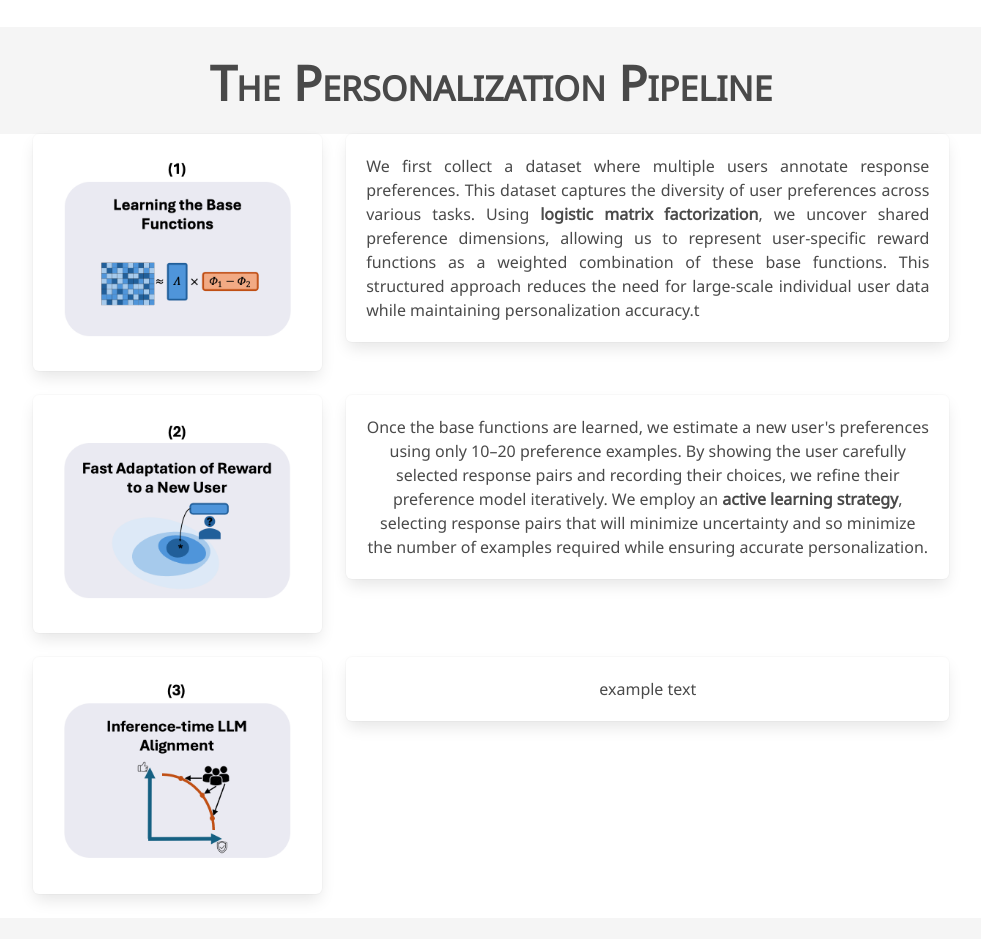
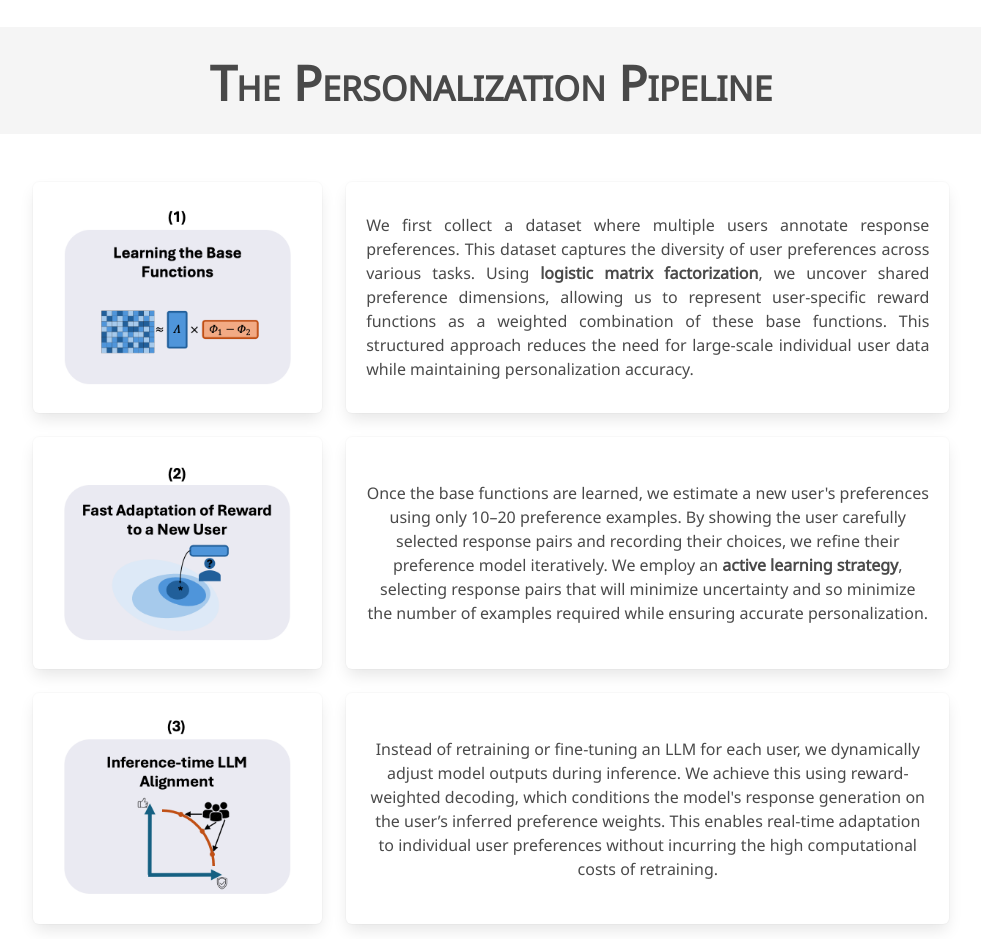
Before and after one commit to idanshen/PReF, a plain HTML site: page index.html in a window 1280 px wide. Shown: the part 1440-2379 px from the top of the page, without its empty margins (149-1130 px from the left). Drawn offline with nearby package versions, Linux system fonts and the light colour scheme; a script that the page names is missing; some icons are missing; a web font is replaced by a local one.

Commit message:
Update index.html

```diff
--- a/index.html
+++ b/index.html
@@ -176,42 +176,44 @@
   </div>
 </section>
 
+<section class="section">
   <div class="container">
     <div class="columns is-centered">
       <div class="column is-four-fifths">
         <div class="content">
-          <div class="columns is-multiline">
+          <div class="columns is-multiline" style="align-items: stretch;">
             <!-- Key Statistics -->
             <div class="column is-4">
-              <div class="box has-text-centered">
+              <div class="box has-text-centered" style="height: 100%; display: flex; flex-direction: column; justify-content: center;">
                 <img src="static/images/1.png" class="figure" alt="Step 1">
               </div>
             </div>
             <div class="column is-8">
-              <div class="box has-text-justified"">
-                <p>We first collect a dataset where multiple users annotate response preferences. This dataset captures the diversity of user preferences across various tasks. Using <b>logistic matrix factorization</b>, we uncover shared preference dimensions, allowing us to represent user-specific reward functions as a weighted combination of these base functions. This structured approach reduces the need for large-scale individual user data while maintaining personalization accuracy.t</p>
+              <div class="box has-text-justified" style="height: 100%; display: flex; flex-direction: column; justify-content: center;">
+                <p>We first collect a dataset where multiple users annotate response preferences. This dataset captures the diversity of user preferences across various tasks. Using <b>logistic matrix factorization</b>, we uncover shared preference dimensions, allowing us to represent user-specific reward functions as a weighted combination of these base functions. This structured approach reduces the need for large-scale individual user data while maintaining personalization accuracy.</p>
               </div>
             </div>
             <div class="column is-4">
-              <div class="box has-text-centered">
+              <div class="box has-text-centered" style="height: 100%; display: flex; flex-direction: column; justify-content: center;">
                 <img src="static/images/2.png" class="figure" alt="Step 2">
               </div>
             </div>
             <div class="column is-8">
-              <div class="box has-text-centered">
+              <div class="box has-text-centered" style="height: 100%; display: flex; flex-direction: column; justify-content: center;">
                 <p>Once the base functions are learned, we estimate a new user's preferences using only 10–20 preference examples. By showing the user carefully selected response pairs and recording their choices, we refine their preference model iteratively. We employ an <b>active learning strategy</b>, selecting response pairs that will minimize uncertainty and so minimize the number of examples required while ensuring accurate personalization.</p>
               </div>
             </div>
             <div class="column is-4">
-              <div class="box has-text-centered">
+              <div class="box has-text-centered" style="height: 100%; display: flex; flex-direction: column; justify-content: center;">
                 <img src="static/images/3.png" class="figure" alt="Step 3">
               </div>
             </div>
             <div class="column is-8">
-              <div class="box has-text-centered">
-                <p>example text</p>
+              <div class="box has-text-centered" style="height: 100%; display: flex; flex-direction: column; justify-content: center;">
+                <p>Instead of retraining or fine-tuning an LLM for each user, we dynamically adjust model outputs during inference. We achieve this using reward-weighted decoding, which conditions the model's response generation on the user’s inferred preference weights. This enables real-time adaptation to individual user preferences without incurring the high computational costs of retraining.</p>
               </div>
             </div>
+          </div>
         </div>
       </div>
     </div>
```
